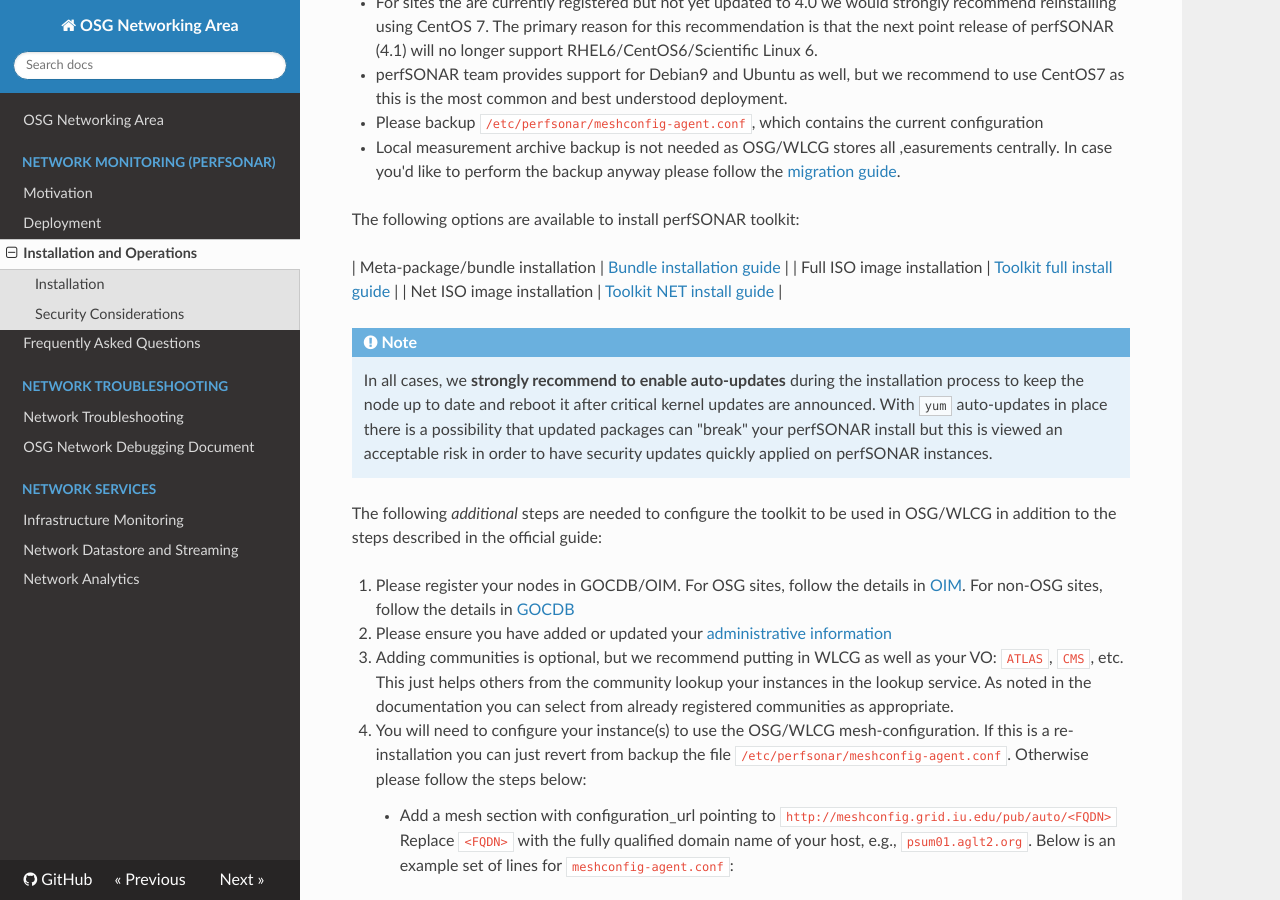
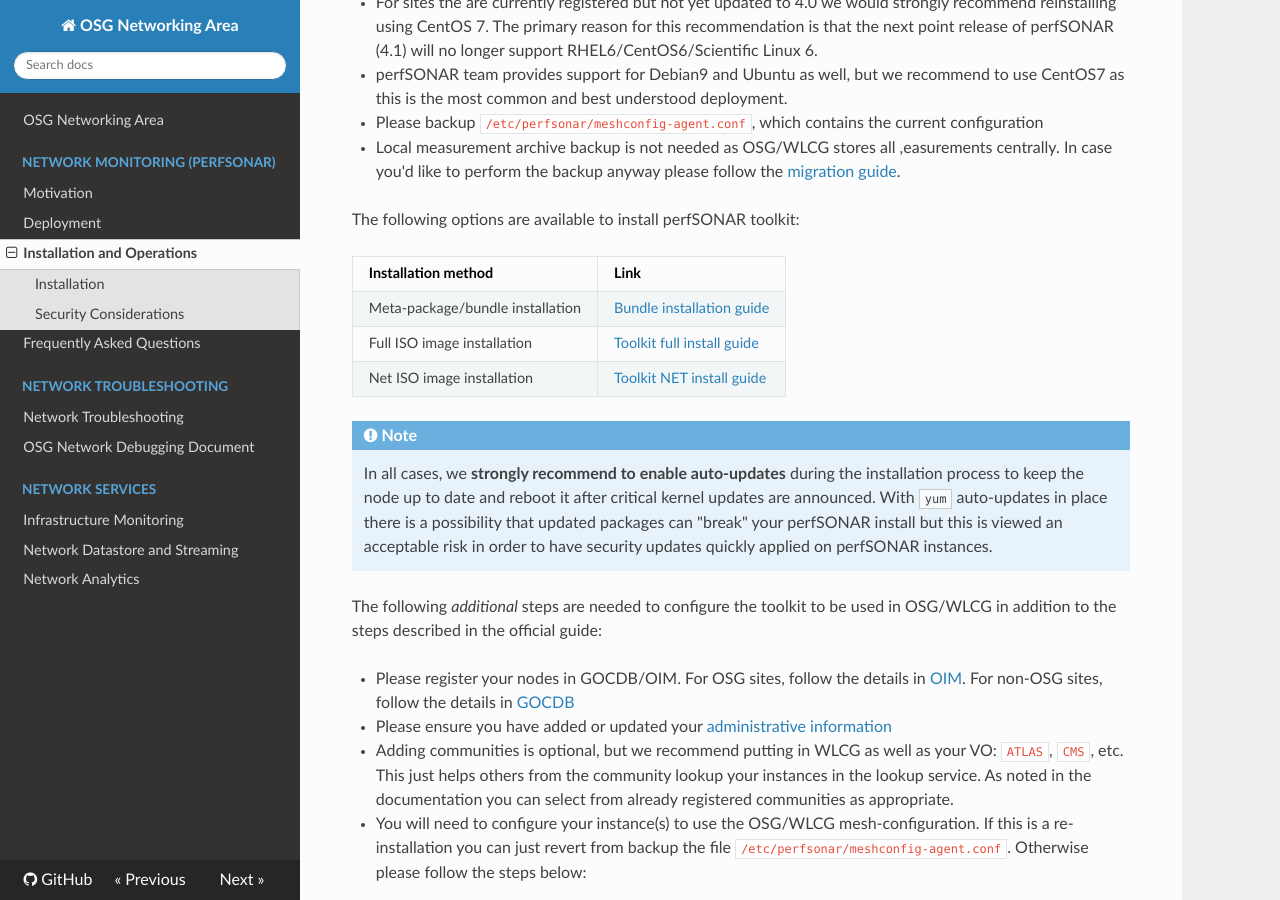
Before and after one commit to osg-htc/networking, an MkDocs documentation site: the page built from docs/perfsonar/installation.md, in a window 1280 px wide and 900 px high, scrolled down 478 px. Built offline with MkDocs 1.6.1, drawn with Linux system fonts in a browser that asks for light colours; nearby versions of some CDN libraries; old or Windows-style settings are respelled for this version of MkDocs.

Commit message:
Update installation.md

````diff
--- a/docs/perfsonar/installation.md
+++ b/docs/perfsonar/installation.md
@@ -15,37 +15,39 @@ Prior to installing please consult the [release notes](http://docs.perfsonar.net
 
 The following options are available to install perfSONAR toolkit:
 
+| Installation method              | Link                                                                                    |
+|----------------------------------|-----------------------------------------------------------------------------------------|
 | Meta-package/bundle installation | [Bundle installation guide](http://docs.perfsonar.net/install_centos.html)              |
 | Full ISO image installation      | [Toolkit full install guide](http://docs.perfsonar.net/install_centos_fullinstall.html) |
-| Net ISO image installation       |  [Toolkit NET install guide](http://docs.perfsonar.net/install_centos_netinstall.html)  |
+| Net ISO image installation       | [Toolkit NET install guide](http://docs.perfsonar.net/install_centos_netinstall.html)   |
 
 !!! note
     In all cases, we **strongly recommend to enable auto-updates** during the installation process to keep the node up to date and        reboot it after critical kernel updates are announced. With `yum` auto-updates in place there is a possibility that updated packages     can "break" your perfSONAR install but this is viewed an acceptable risk in order to have security updates quickly applied on           perfSONAR instances.
 
 The following *additional* steps are needed to configure the toolkit to be used in OSG/WLCG in addition to the steps described in the official guide:
 
-1. Please register your nodes in GOCDB/OIM. For OSG sites, follow the details in [OIM](register-ps-in-oim). For non-OSG sites, follow the details in [GOCDB](register-ps-in-gocdb)
-2. Please ensure you have added or updated your [administrative information](http://docs.perfsonar.net/manage_admin_info.html)
-3. Adding communities is optional, but we recommend putting in WLCG as well as your VO: `ATLAS`, `CMS`, etc. This just helps others from the community lookup your instances in the lookup service. As noted in the documentation you can select from already registered communities as appropriate.
-4. You will need to configure your instance(s) to use the OSG/WLCG mesh-configuration. If this is a re-installation you can just revert from backup the file `/etc/perfsonar/meshconfig-agent.conf`. Otherwise please follow the steps below:
+* Please register your nodes in GOCDB/OIM. For OSG sites, follow the details in [OIM](register-ps-in-oim). For non-OSG sites, follow the details in [GOCDB](register-ps-in-gocdb)
+* Please ensure you have added or updated your [administrative information](http://docs.perfsonar.net/manage_admin_info.html)
+* Adding communities is optional, but we recommend putting in WLCG as well as your VO: `ATLAS`, `CMS`, etc. This just helps others from the community lookup your instances in the lookup service. As noted in the documentation you can select from already registered communities as appropriate.
+* You will need to configure your instance(s) to use the OSG/WLCG mesh-configuration. If this is a re-installation you can just revert from backup the file `/etc/perfsonar/meshconfig-agent.conf`. Otherwise please follow the steps below:
     * Add a mesh section with configuration_url pointing to `http://meshconfig.grid.iu.edu/pub/auto/<FQDN>` Replace `<FQDN>` with the fully qualified domain name of your host, e.g., `psum01.aglt2.org`. Below is an example set of lines for `meshconfig-agent.conf`:
 
 ```
        <mesh>
-        configuration_url http://meshconfig.grid.iu.edu/pub/auto/psum01.aglt2.org
-        validate_certificate 0
-        required 1
-      </mesh>
+         configuration_url http://meshconfig.grid.iu.edu/pub/auto/psum01.aglt2.org
+         validate_certificate 0
+         required 1
+       </mesh>
 ```
 
-5. If this is a **new instance** or you have changed the nodes FQDN, you will need to notify `wlcg-perfsonar-support 'at' cern.ch` to add the node in one or more test meshes, which will then auto-configure the tests. You could also add any additional local tests via web interface or local mesh. Please indicate if you have preferences for which meshes your node should be included in (USATLAS, USCMS, ATLAS, CMS, LHCb, Alice, BelleII, HNSciCloud, etc.).
+* If this is a **new instance** or you have changed the nodes FQDN, you will need to notify `wlcg-perfsonar-support 'at' cern.ch` to add the node in one or more test meshes, which will then auto-configure the tests. You could also add any additional local tests via web interface or local mesh. Please indicate if you have preferences for which meshes your node should be included in (USATLAS, USCMS, ATLAS, CMS, LHCb, Alice, BelleII, HNSciCloud, etc.).
 
 !!! note
     Until your host is added (on http://meshconfig.grid.iu.edu ) to one or more meshes by a mesh-config administrator, the automesh configuration above won't be returning any tests (See registration information above).
 
-6. We **recommend** configuring perfSONAR in **dual-stack mode** (both IPv4 and IPv6). In case your site has IPv6 support, the only necessary step is to get both A and AAAA records for your perfSONAR DNS names (as well as ensuring the reverse DNS is in place).
-7. Please check that both local and campus firewall has the necessary [port openings](#security-considerations)
-8. Once installation is finished, please **reboot** the node.
+* We **recommend** configuring perfSONAR in **dual-stack mode** (both IPv4 and IPv6). In case your site has IPv6 support, the only necessary step is to get both A and AAAA records for your perfSONAR DNS names (as well as ensuring the reverse DNS is in place).
+* Please check that both local and campus firewall has the necessary [port openings](#security-considerations)
+* Once installation is finished, please **reboot** the node.
 
 For any further questions, please consult [FAQ](faq.md) pages, perfSONAR documentation (<http://docs.perfsonar.net>) or contact directly WLCG or OSG perfSONAR support units.
 
````
